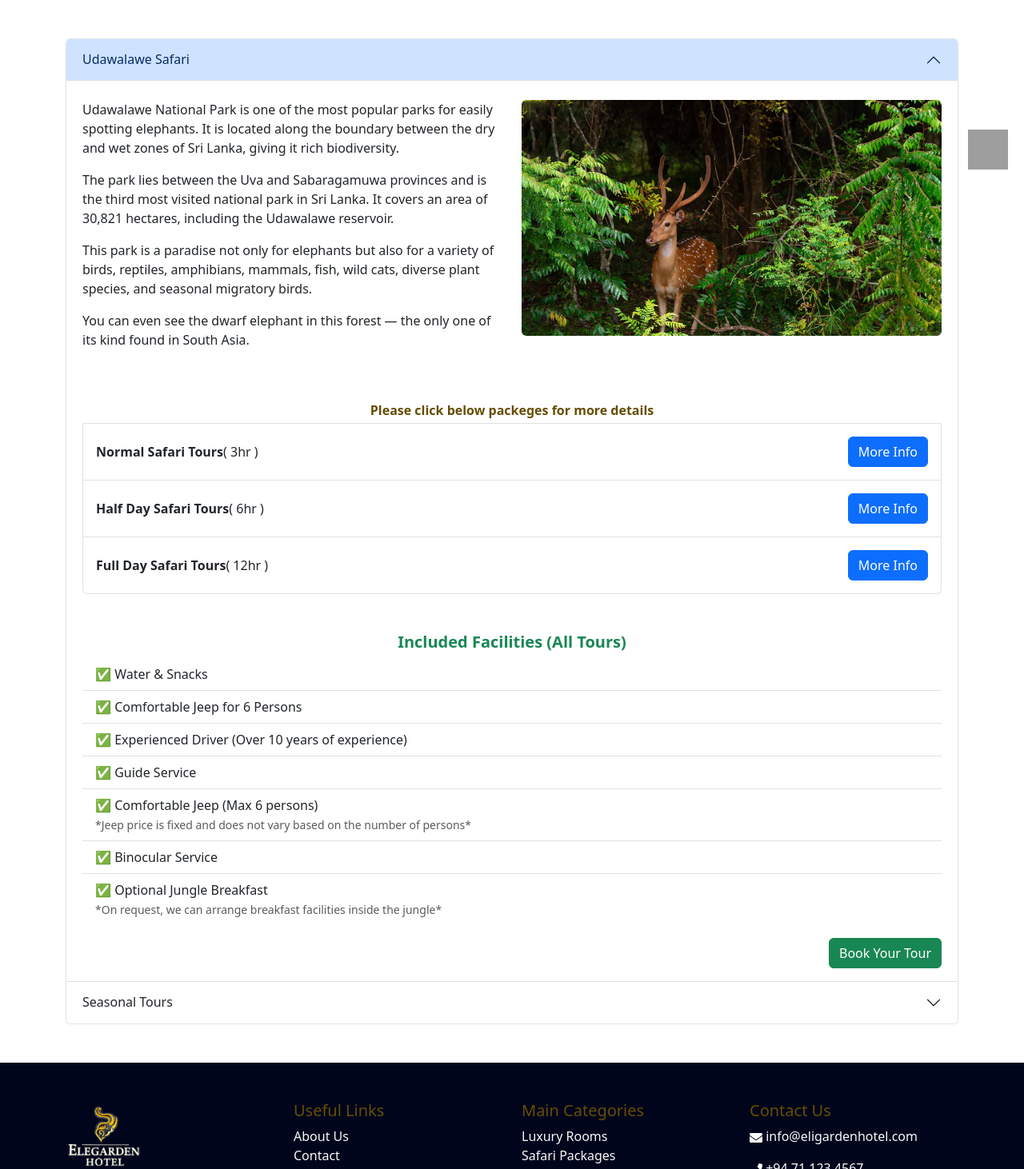
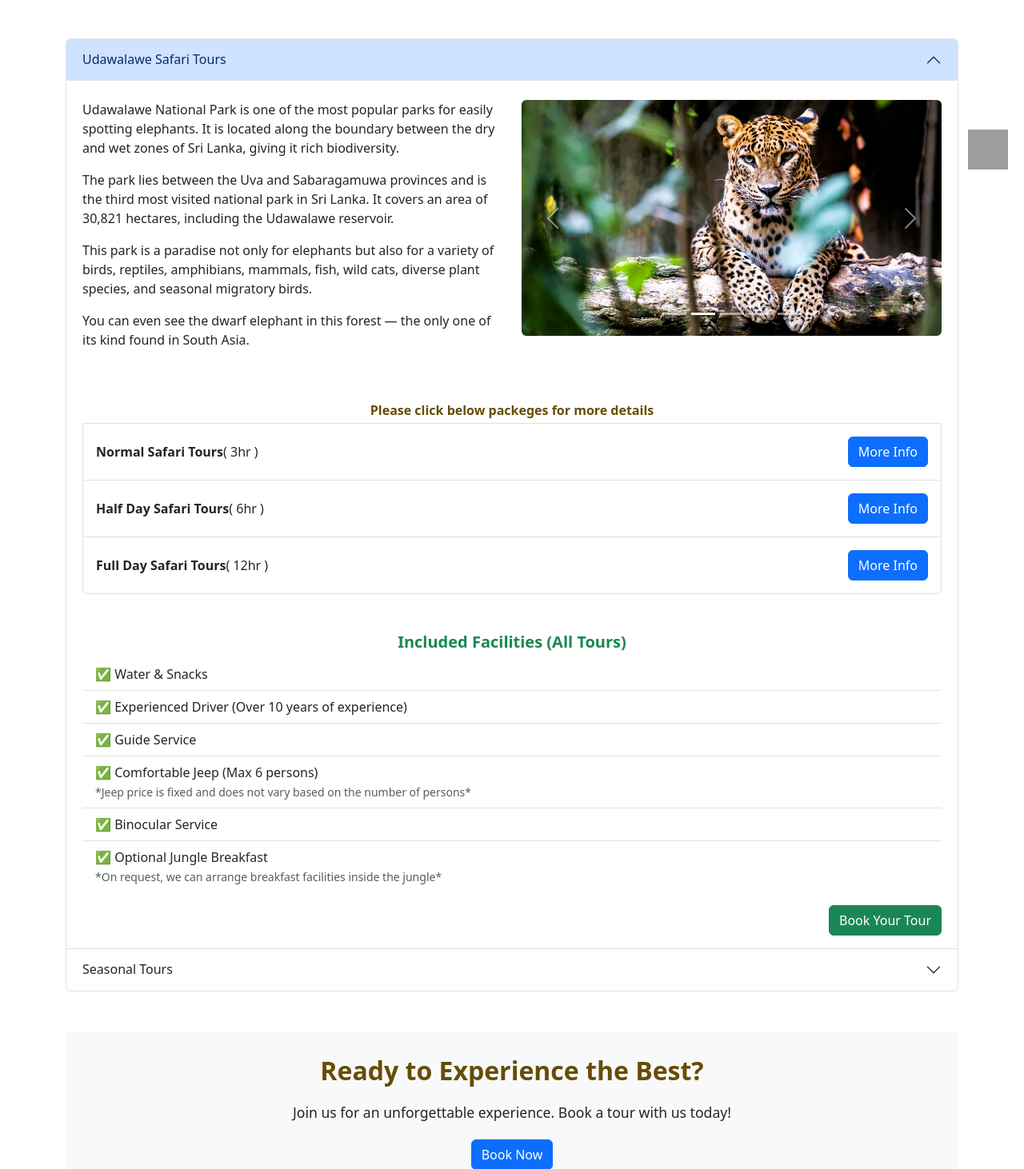
Before and after one commit to tharindu125/Udawalava-Eligarden-Hotel, a React (Vite) app: page /SafariTours in a window 1280 px wide. Shown: the part 568-2030 px from the top of the page at 80% size. Built offline with nearby package versions, Linux system fonts and the light colour scheme; grey boxes are pictures that could not be loaded.

Commit message:
change safari tours

```diff
--- a/src/pages/SafariTours.jsx
+++ b/src/pages/SafariTours.jsx
@@ -2,16 +2,21 @@
 
 import { useState } from "react";
 import { Accordion, Card, Button, ListGroup, Row, Col } from "react-bootstrap";
-import { Modal } from "react-bootstrap";
+import { Modal, Carousel } from "react-bootstrap";
 
 import CustomNavbar from '../components/CustomNavbar';
 
 import slider1 from '../assets/slider1.jpg';
-import image from '../assets/sri-lanka-wild-life.jpg'
+import udawalava01 from '../assets/sri-lanka-wild-life.jpg'
+import udawalava02 from '../assets/sri-lanka-leopard-asian.jpg'
+import udawalava03 from '../assets/Udawalava-Eligarden-Hotel-Safari-Gallery-Image09.jpg'
+import udawalava04 from '../assets/Udawalava-Eligarden-Hotel-Wildlife-Adventures.jpg'
+import udawalava05 from '../assets/Udawalava-Eligarden-Hotel-Safari.jpg'
 
 function SafariTours() {
     const [showModal, setShowModal] = useState(false);
     const [selectedPackage, setSelectedPackage] = useState(null);
+    const images = [udawalava01, udawalava02, udawalava03, udawalava04, udawalava05];
 
     const handlePackageClick = (pkg) => {
         setSelectedPackage(pkg);
@@ -40,7 +45,7 @@ function SafariTours() {
 
                 <Accordion defaultActiveKey="0">
                     <Accordion.Item eventKey="0">
-                        <Accordion.Header data-aos="flip-up" data-aos-delay="200">Udawalawe Safari</Accordion.Header>
+                        <Accordion.Header data-aos="flip-up" data-aos-delay="200">Udawalawe Safari Tours</Accordion.Header>
                         <Accordion.Body>
                             <Row className='mb-5 mt-2'>
                                 <Col xs={12} md={6}>
@@ -58,7 +63,25 @@ function SafariTours() {
                                     </p>
                                 </Col>
                                 <Col xs={12} md={6} data-aos="fade-up" data-aos-delay="200">
-                                    <img src={image} className="img-fluid rounded" alt="Elephants at Udawalawe National Park" />
+                                    {/* <img src={image} className="img-fluid rounded" alt="Elephants at Udawalawe National Park" /> */}
+                                    <Carousel
+                                        interval={3000}       // Auto-play every 3 seconds
+                                        indicators={true}     // Show dots
+                                        controls={true}       // Show prev/next arrows
+                                        pause="hover"         // Pause when mouse hovers
+                                        slide                  // Optional: fade effect
+                                        >
+                                        {images.map((imgSrc, index) => (
+                                            <Carousel.Item key={index}>
+                                            <img
+                                                className="d-block w-100 rounded"
+                                                src={imgSrc}
+                                                alt={`Slide ${index + 1}`}
+                                                style={{ maxHeight: '300px', objectFit: 'cover' }}
+                                            />
+                                            </Carousel.Item>
+                                        ))}
+                                    </Carousel>
                                 </Col>
                             </Row>
 
@@ -116,7 +139,6 @@ function SafariTours() {
                                     <h5 className="text-success fw-bold mb-2 text-center">Included Facilities (All Tours)</h5>
                                     <ListGroup variant="flush">
                                     <ListGroup.Item>✅ Water & Snacks</ListGroup.Item>
-                                    <ListGroup.Item>✅ Comfortable Jeep for 6 Persons</ListGroup.Item>
                                     <ListGroup.Item>✅ Experienced Driver (Over 10 years of experience)</ListGroup.Item>
                                     <ListGroup.Item>✅ Guide Service</ListGroup.Item>
                                     <ListGroup.Item>✅ Comfortable Jeep (Max 6 persons)<br />
@@ -164,6 +186,13 @@ function SafariTours() {
                     </Accordion.Item>
                 </Accordion>
 
+                {/* Call to Action */}
+                <div className="cta-section text-center">
+                    <h3 className='fw-bold text-warning-emphasis' data-aos="fade-up" data-aos-delay="200">Ready to Experience the Best?</h3>
+                    <p data-aos="fade-up" data-aos-delay="400">Join us for an unforgettable experience. Book a tour with us today!</p>
+                    <Button variant="primary" href="/contact#book_now" data-aos="fade-up" data-aos-delay="600"                                        >Book Now</Button>
+                </div>
+
                 <Modal show={showModal} onHide={() => setShowModal(false)} centered>
                     <Modal.Header closeButton>
                         <Modal.Title className="text-primary-emphasis">{selectedPackage?.title}</Modal.Title>
```
